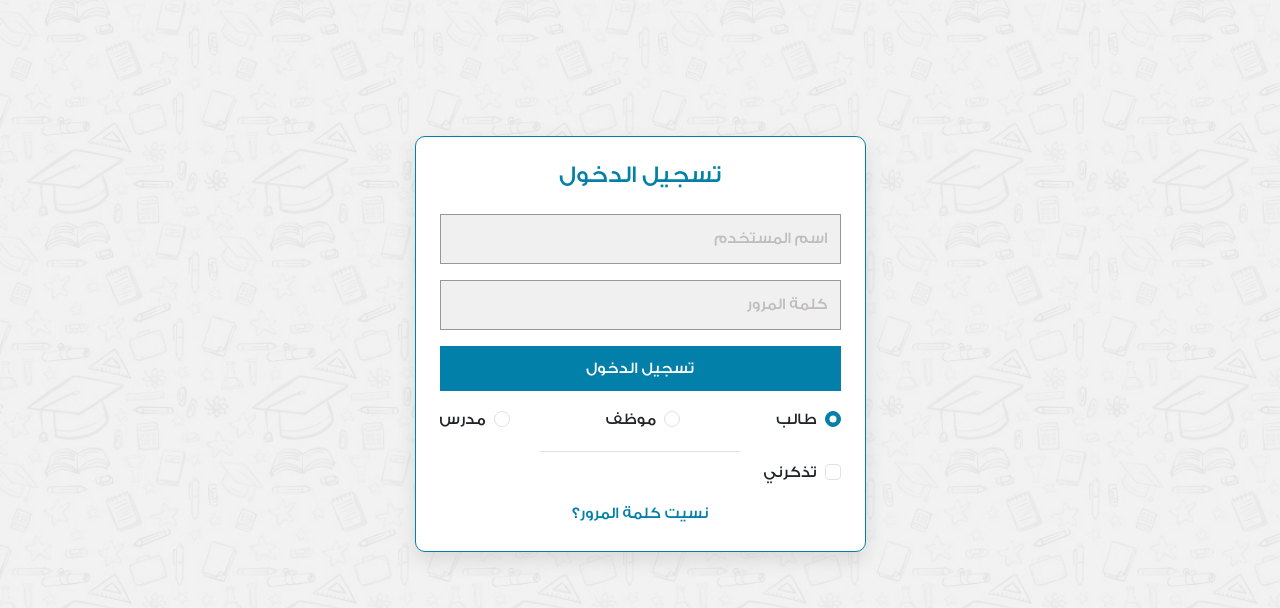
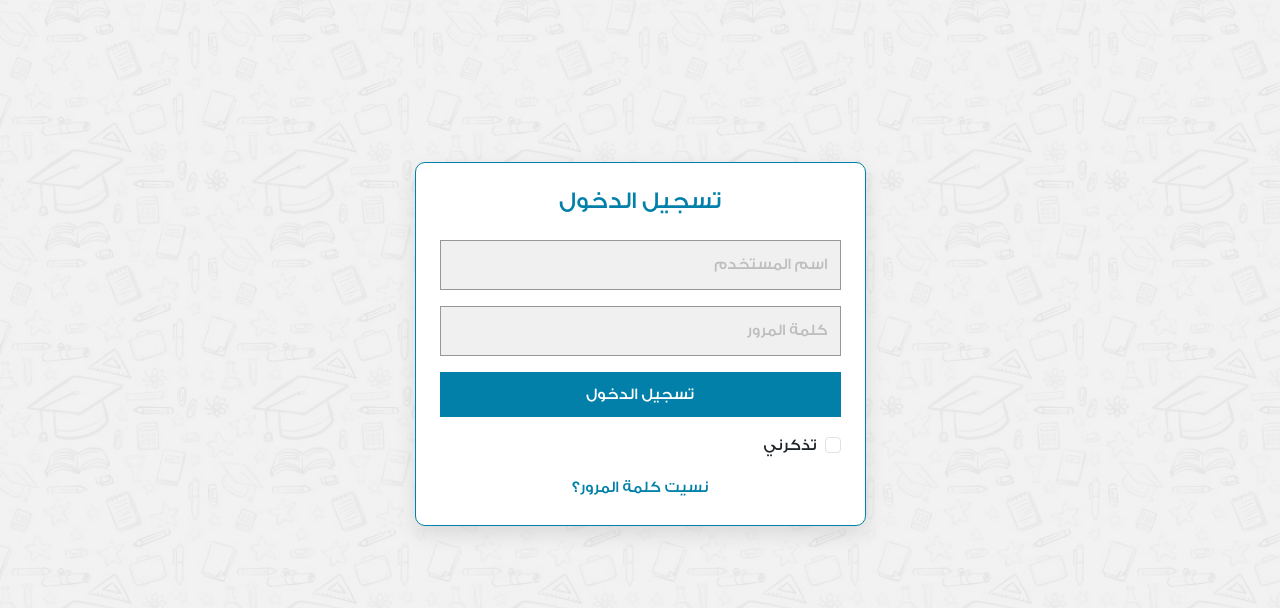
Before and after one commit to naglaamossleh2016/student-affairs, a plain HTML site: page index.html in a window 1280 px wide. Shown: the part 98-706 px from the top of the page. Drawn offline with nearby package versions, Linux system fonts and the light colour scheme.

Commit message:
remove role section

```diff
--- a/index.html
+++ b/index.html
@@ -48,29 +48,29 @@
                   <!-- Submit Button -->
                   <button type="submit" class="btn btn-primary w-100 mb-3" >تسجيل الدخول</button>
                <!-- Role Selection -->
-                <div class="d-flex justify-content-between mb-3">
+                <!-- <div class="d-flex justify-content-between mb-3">
 
-                    <!-- طالب -->
+
                     <div class="form-check form-check-inline form-check-reverse">
                     <input class="form-check-input" type="radio" name="role" id="student" value="student" checked />
                     <label class="form-check-label" for="student">طالب</label>
                     </div>
 
-                    <!-- موظف -->
+
                     <div class="form-check form-check-inline form-check-reverse">
                     <input class="form-check-input" type="radio" name="role" id="employee" value="employee" />
                     <label class="form-check-label" for="employee">موظف</label>
                     </div>
 
-                    <!-- مدرس -->
+
                     <div class="form-check form-check-inline form-check-reverse">
                     <input class="form-check-input" type="radio" name="role" id="teacher" value="teacher"  />
                     <label class="form-check-label" for="teacher">مدرس</label>
                     </div>
 
-                </div>
+                </div> -->
                 <!--  spacer -->
-                <div class="text-center"><hr/></div>
+                <!-- <div class="text-center"><hr/></div> -->
                 <!-- Remember Me -->
                 <div class="form-check mb-3 form-check-reverse">
                   <input class="form-check-input" type="checkbox" id="rememberMe" />
```
